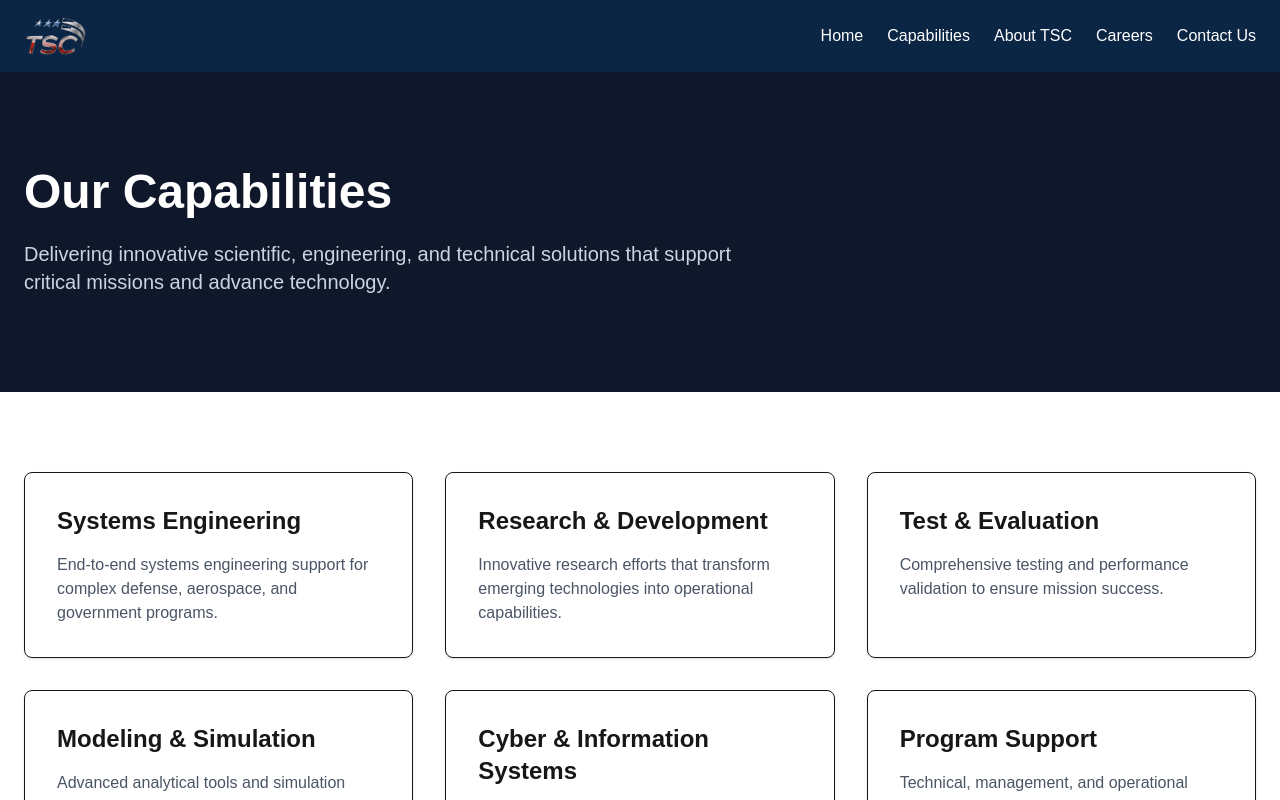
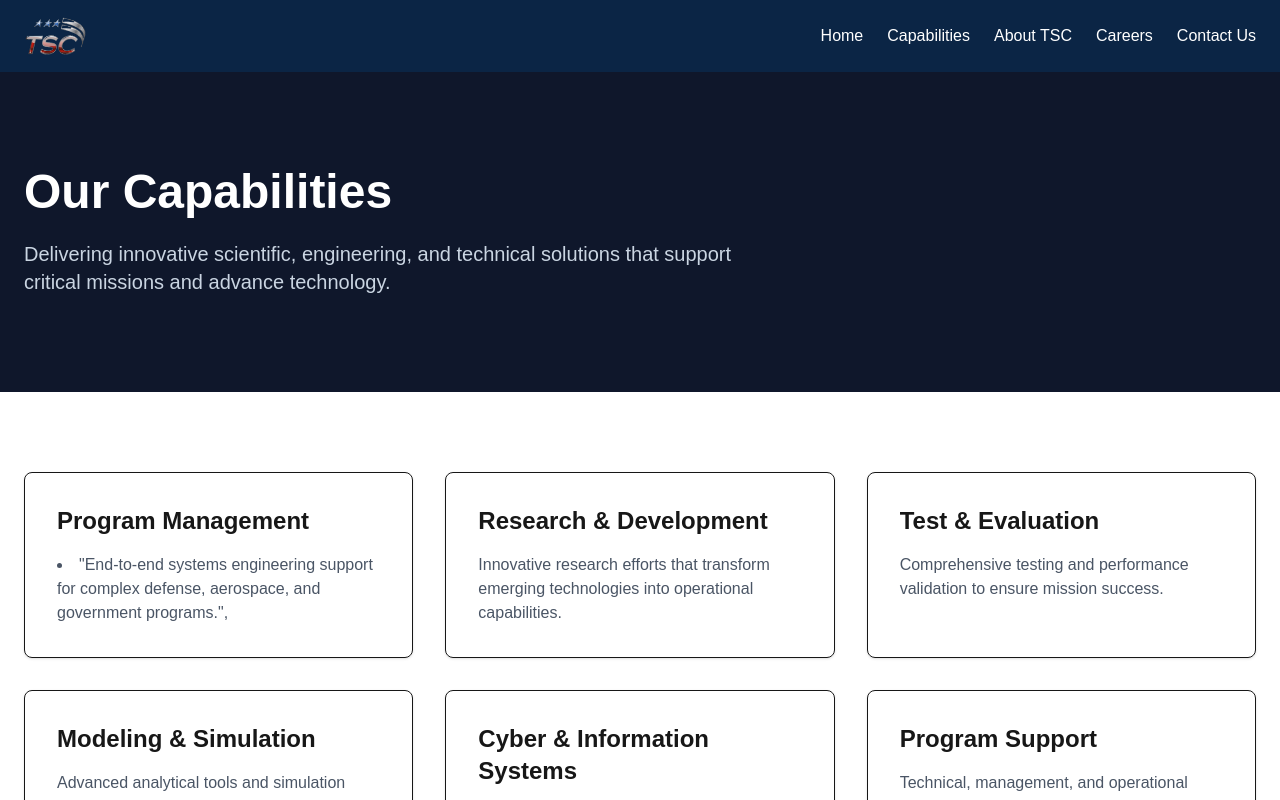
Before and after one commit to techscicorpweb/techscicorp-prod, a Next.js app: page /capabilities in a window 1280 px wide. Shown: the top 800 px of the page. Built offline with nearby package versions, Linux system fonts and the light colour scheme.

Commit message:
program mgmt content

```diff
--- a/src/app/capabilities/page.tsx
+++ b/src/app/capabilities/page.tsx
@@ -8,9 +8,11 @@ export const metadata = {
 
 const capabilities = [
   {
-    title: "Systems Engineering",
+    title: "Program Management",
     description:
+	  <li>
       "End-to-end systems engineering support for complex defense, aerospace, and government programs.",
+	  </li>
   },
   {
     title: "Research & Development",
```
